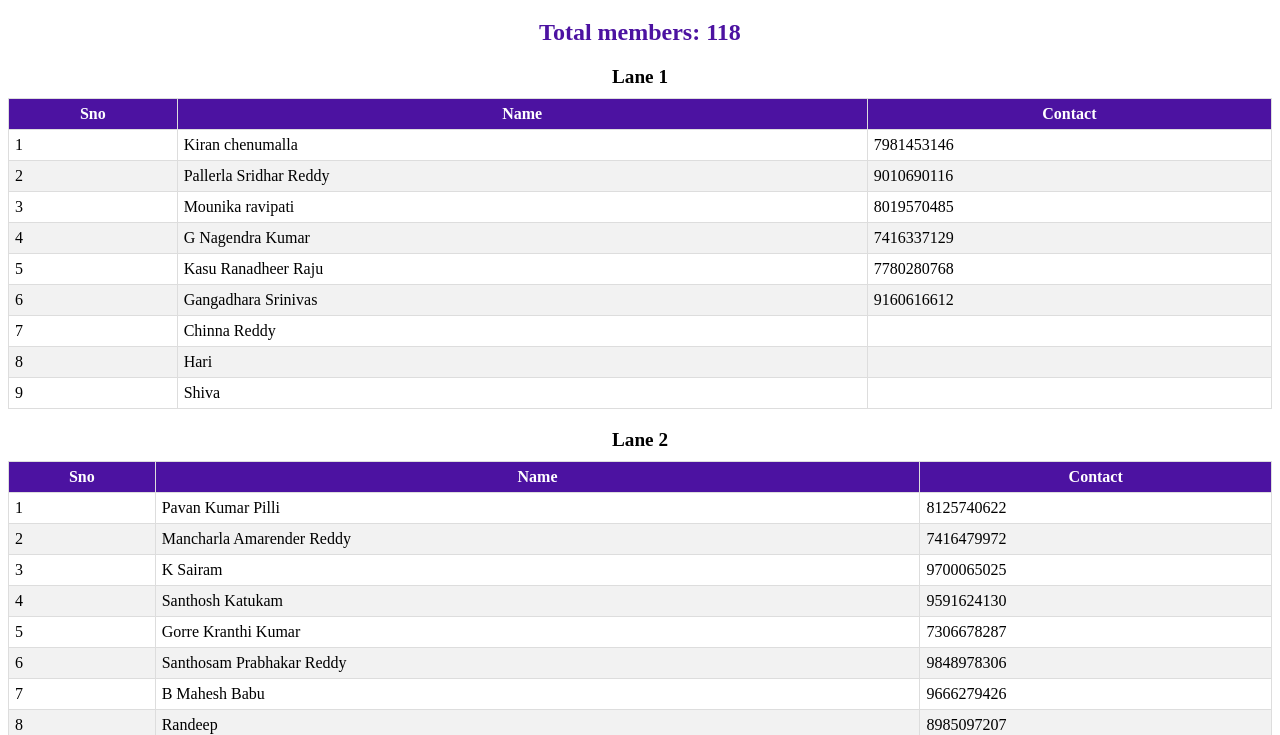
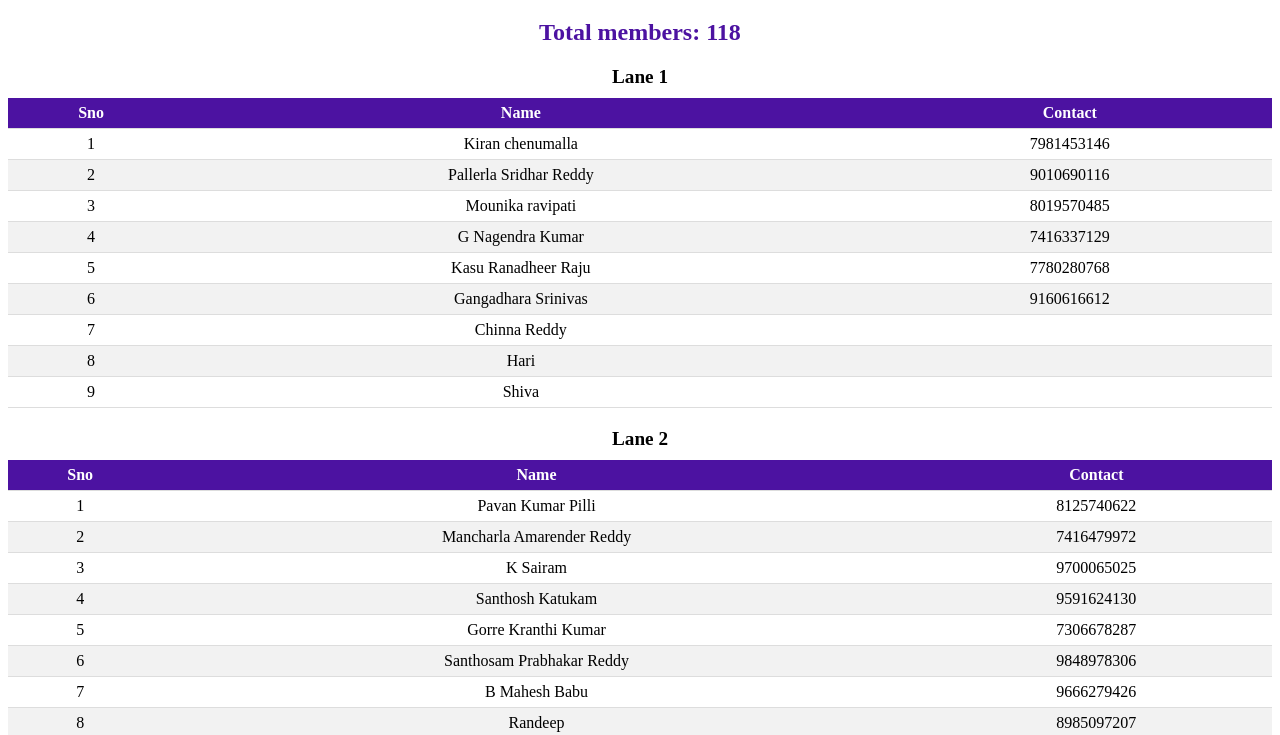
Before and after one commit to MyColonyDetails/Bramaramba-Mallikarjuna-Nagar-Colony, a plain HTML site: page colony_members.html in a window 1280 px wide. Shown: the part 61-796 px from the top of the page. Drawn offline with Linux system fonts and the light colour scheme.

Commit message:
Update styles.css

```diff
--- a/styles.css
+++ b/styles.css
@@ -12,9 +12,10 @@ caption {
 }
 
 th, td {
-    padding: 6px; /* Adjusted padding for smaller column width */
-    border: 1px solid #ddd;
-}
+      padding: 6px;
+      border-bottom: 1px solid #ddd;
+      text-align: center; /* Center align content within cells */
+    }
 
 th {
     background-color: #4C12A1; /* Background color for table headers */
```
